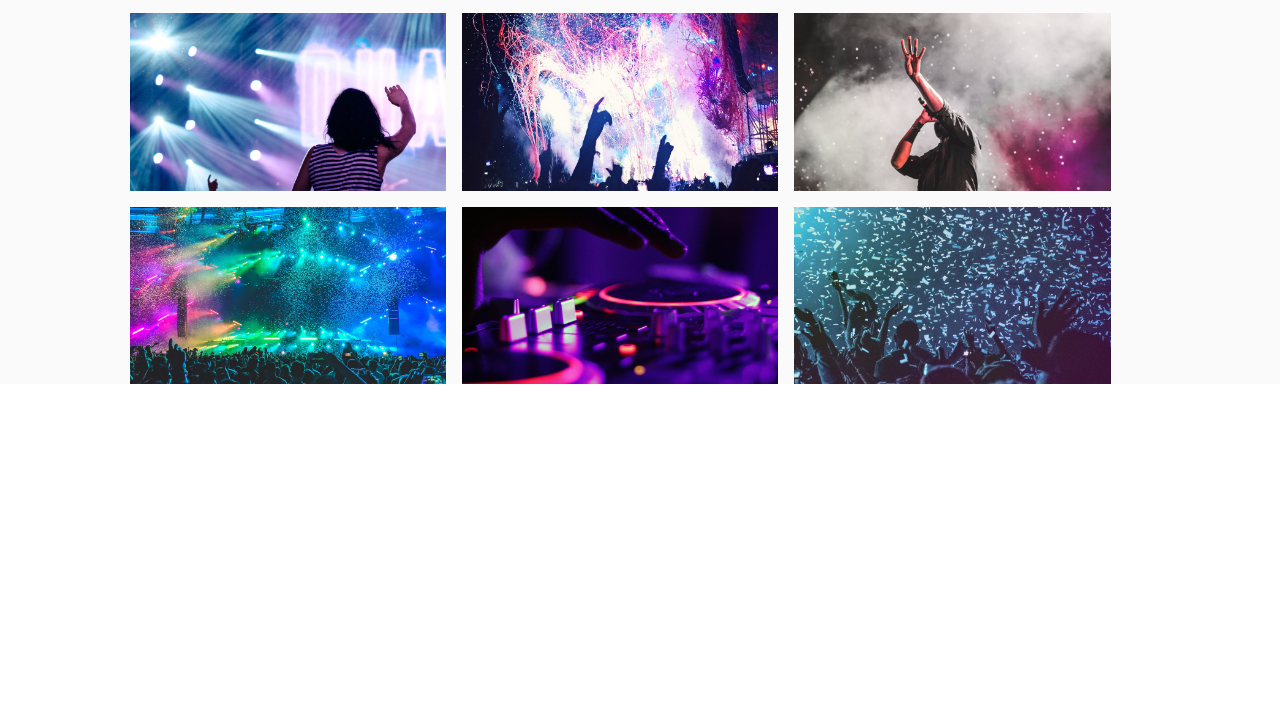
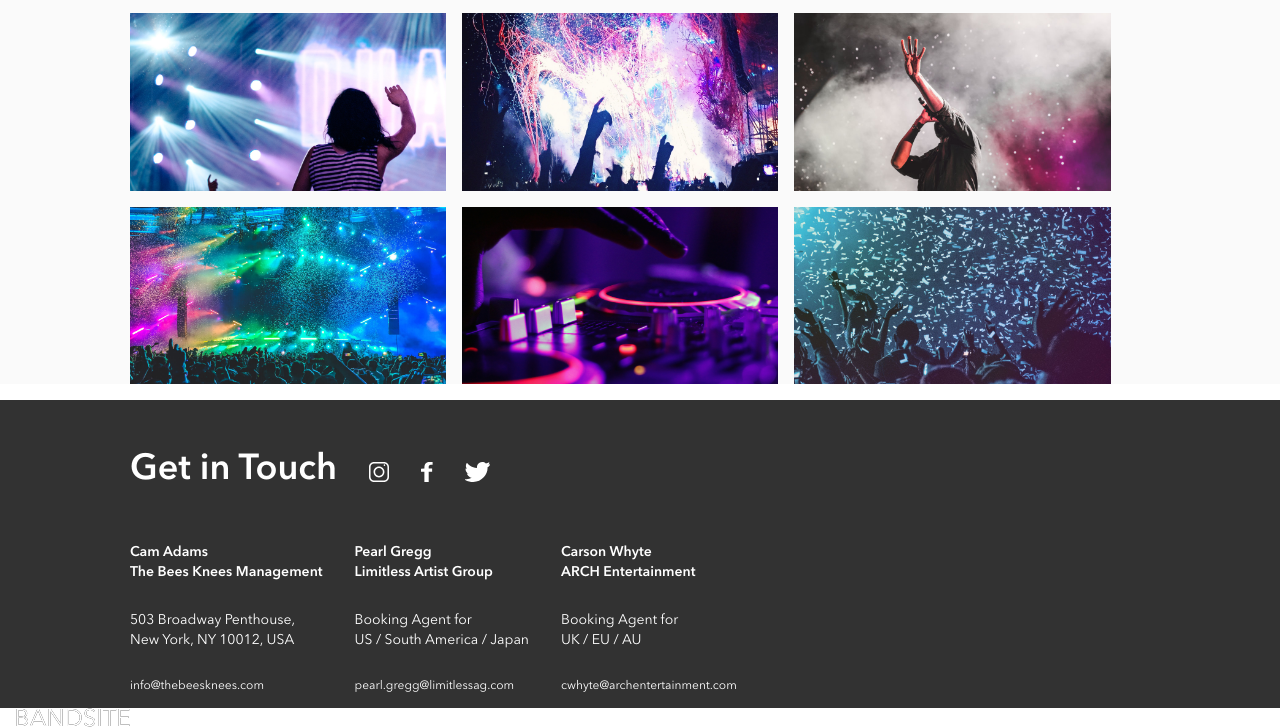
Before and after one commit to roxanehe/ruoxin-he-bandsite, a plain HTML site: page index.html in a window 1280 px wide. Shown: the part 1939-2666 px from the top of the page. Before the commit the page ends 2323 px from the top, so only its background shows below. Drawn offline with Linux system fonts and the light colour scheme.

Commit message:
add footer section

```diff
--- a/index.html
+++ b/index.html
@@ -68,5 +68,38 @@
             </div>
         </section>
     </main>
+
+    <footer class="footer">
+
+        <div class="footer__socialmedia">
+            <h1 class="main__title">Get in Touch</h1>
+            <div class="footer__icons">
+                <a href="#" class="footer__icon"><img src="./Assets/Icons/SVG/Icon-instagram.svg" alt="ins"></a>
+                <a href="#" class="footer__icon"><img src="./Assets/Icons/SVG/Icon-facebook.svg" alt="fb"></a>
+                <a href="#" class="footer__icon"><img src="./Assets/Icons/SVG/Icon-twitter.svg" alt="twitter"></a>
+            </div>
+        </div>
+
+        <div class="footer__contacts">
+            <div class="footer__contact">
+               <p class="footer__name">Cam Adams<br>The Bees Knees Management</p>
+               <p class="footer__address">503 Broadway Penthouse,<br>New York, NY 10012, USA</p>
+               <p class="footer__email">info@thebeesknees.com</p>
+            </div>
+            <div class="footer__contact">
+                <p class="footer__name">Pearl Gregg<br>Limitless Artist Group</p>
+                <p class="footer__address">Booking Agent for <br>US / South America / Japan</p>
+                <p class="footer__email">pearl.gregg@limitlessag.com</p>
+            </div>
+            <div class="footer__contact">
+                <p class="footer__name">Carson Whyte<br>ARCH Entertainment</p>
+                <p class="footer__address">Booking Agent for <br>UK / EU / AU</p>
+                <p class="footer__email">cwhyte@archentertainment.com</p>
+            </div>
+        </div>
+
+        <img src="./Assets/Logo/Logo-bandsite.svg" alt="logo" class="footer__logo">
+        <span class="footer__copy">Copyright The Bees Knees © 2021 All Rights Reserved</span>
+    </footer>
 </body>
 </html>
--- a/styles/bio.scss
+++ b/styles/bio.scss
@@ -94,7 +94,7 @@ body{
         padding-left:2rem;
    }
 }
-//two titles in main sec
+//3 h1 titles in main sec
 .main__title{
     @include text-style(24px,32px);
     font-family: 'avenir-next';
@@ -186,6 +186,7 @@ body{
     display: flex;
     flex-direction: column;
     gap:1rem;
+    margin-bottom: 1rem;
     @include tablet{
         flex-direction: row;
         flex-wrap: wrap;
@@ -199,3 +200,91 @@ body{
         width:31%;
     }
 }
+
+//footer section
+.footer{
+  background-color: $primary-black;
+  color:$primary-white;
+  padding:0 1rem;
+  margin:0 auto;
+    @include tablet{
+        padding:0 36px;
+    }
+    @include desktop{
+        padding:0 130px;
+    }
+}
+//'get in touch' section
+.footer__socialmedia{
+  @include flex-column;
+  @include tablet{
+    @include flex-row;
+    align-items: center;
+    gap:2rem;
+}
+}
+.footer__icons{
+  @include flex-row;
+  gap:2rem;
+  @include tablet{
+    padding-top:48px;
+    padding-bottom: 36px;
+    @include text-style(36px,44px);
+}
+}
+.footer__icon{
+
+}
+.footer__title{
+
+}
+// 3 different contacts section
+.footer__contacts{
+  @include flex-column;
+  @include tablet{
+    @include flex-row;
+    gap:2rem;
+}
+}
+
+//every individual contact section
+.footer__contact{
+    @include flex-column;
+}
+.footer__name{
+    @include text-style(13px,18px);
+    font-family: 'avenir-next';
+    font-weight: 600;
+    @include tablet{
+        @include text-style(14px,20px);
+    }
+
+}
+.footer__address{
+    @include text-style(13px,18px);
+    font-family: 'avenir-next';
+    font-weight: 400;
+    @include tablet{
+        @include text-style(14px,20px);
+    }
+
+}
+.footer__email,.footer__copy{
+    @include text-style(10px,20px);
+    font-family: 'avenir-next';
+    font-weight: 400;
+    @include tablet{
+        @include text-style(12px,20px);
+    }
+}
+.footer__copy{
+    position:absolute;
+    left:1rem;
+    bottom:1rem;
+
+}
+.footer__logo{
+    position:absolute;
+    left:1rem;
+    //top:10rem;
+}
--- a/styles/partials/_mixin.scss
+++ b/styles/partials/_mixin.scss
@@ -18,3 +18,13 @@
     font-size: $a;
     line-height: $b;
 }
+
+//flex
+@mixin flex-column {
+    display: flex;
+    flex-direction: column;
+}
+@mixin flex-row {
+    display: flex;
+    flex-direction: row;
+}
```
Also changed, not shown: styles/bio.css.
